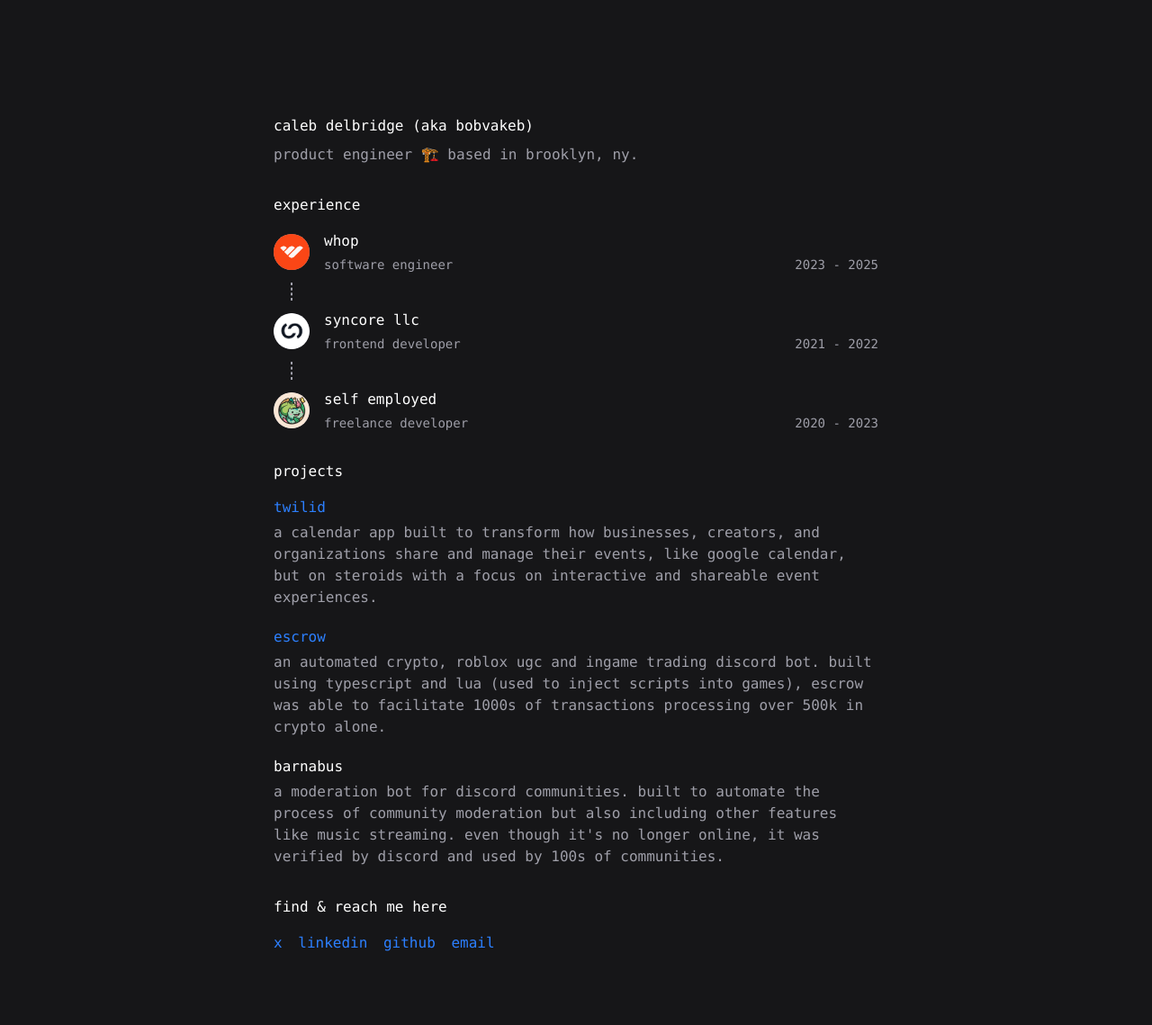
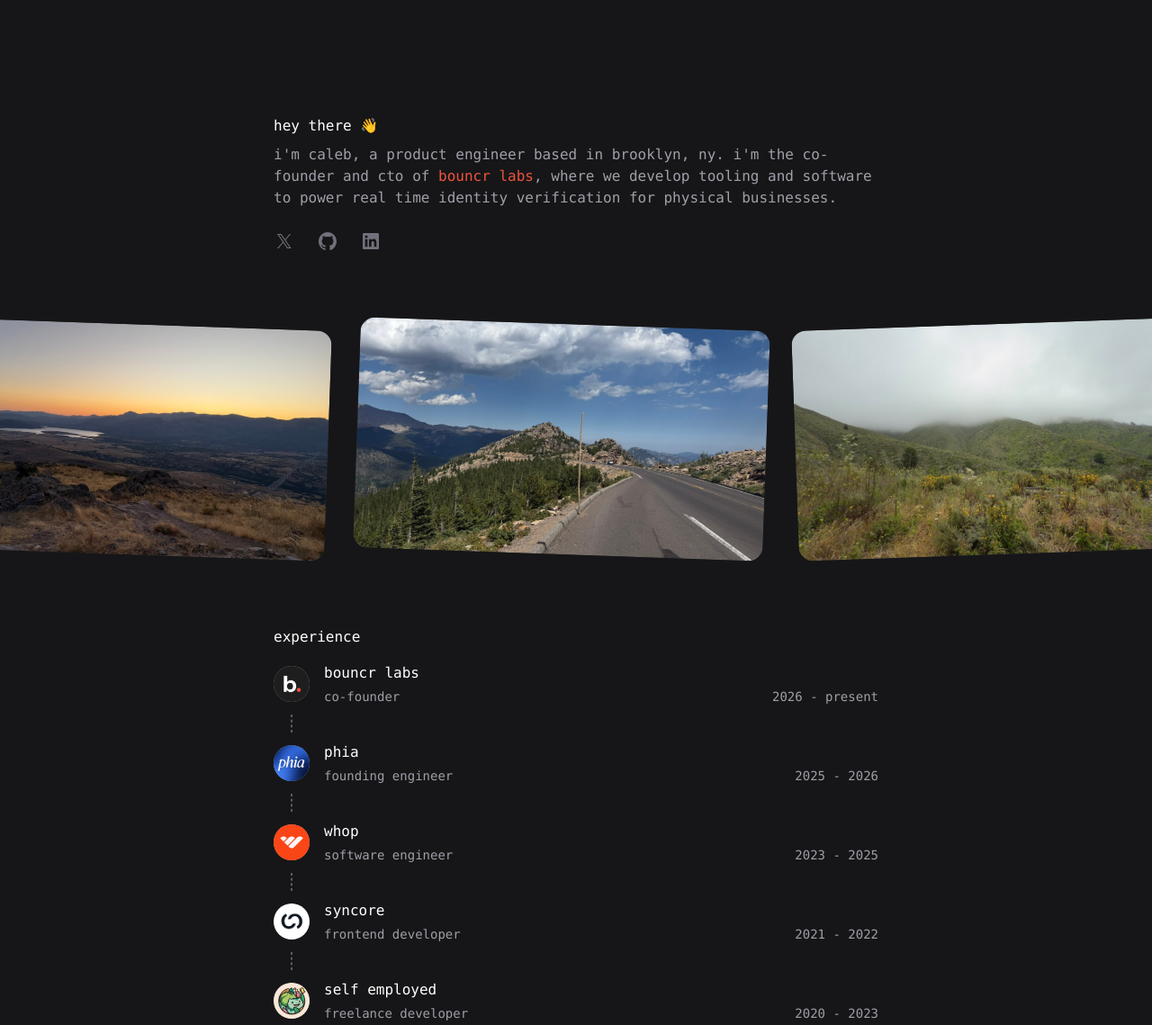
Before and after one commit to Jaxenormus/my-website, an Astro site: page / in a window 1280 px wide. Shown: the whole page at 90% size. Built offline with nearby package versions, Linux system fonts and the light colour scheme; Astro itself is replaced by a stand-in of ours.

Commit message:
refactor: facelift

```diff
--- a/package.json
+++ b/package.json
@@ -17,6 +17,8 @@
 		"@tailwindcss/vite": "^4.1.8",
 		"astro": "5.12.8",
 		"astro-seo": "0.8.4",
+		"embla-carousel": "^8.6.0",
+		"embla-carousel-wheel-gestures": "^8.1.0",
 		"react": "19.1.0",
 		"react-dom": "19.1.0",
 		"tailwindcss": "^4.1.8",
--- /dev/null
+++ b/src/components/Photos.astro
@@ -0,0 +1,50 @@
+---
+import { Image } from "astro:assets";
+import type { ImageMetadata } from "astro";
+
+interface Props {
+  images: ImageMetadata[];
+}
+
+const { images } = Astro.props;
+const rotations = ["rotate-2", "-rotate-2", "rotate-2", "rotate-2", "-rotate-2"];
+---
+
+<div class="embla group relative left-1/2 right-1/2 -mx-[50vw] w-screen cursor-grab overflow-hidden py-4 select-none">
+  <div class="embla__container -ml-5 flex items-center sm:-ml-8">
+    {
+      images.map((image, i) => (
+        <div
+          class="embla__slide ml-5 h-32 flex-none sm:ml-8 sm:h-64"
+          style={`aspect-ratio: ${image.width} / ${image.height}`}
+        >
+          <div
+            class:list={[
+              "relative h-full w-full overflow-hidden rounded-xl bg-zinc-800 transition duration-300 ease-out hover:z-10 hover:rotate-0 hover:scale-105 hover:shadow-2xl hover:shadow-black/40 sm:rounded-2xl",
+              rotations[i % rotations.length],
+            ]}
+          >
+            <Image
+              src={image}
+              alt=""
+              sizes="(min-width: 640px) 40rem, 24rem"
+              draggable={false}
+              class="pointer-events-none absolute inset-0 h-full w-full object-cover"
+            />
+          </div>
+        </div>
+      ))
+    }
+  </div>
+</div>
+
+<style>
+  .embla.is-grabbing {
+    cursor: grabbing;
+  }
+</style>
+
+<script>
+  import { initScrollers } from "@/scripts/photo-scroller";
+  initScrollers();
+</script>
--- a/src/components/Section.astro
+++ b/src/components/Section.astro
@@ -8,7 +8,7 @@ interface Props {
 const { id, title, className } = Astro.props;
 ---
 
-<div id={id} class={`space-y-4 ${className}`}>
+<div id={id} class:list={["space-y-4", className]}>
 	<h2>{title}</h2>
 	<slot />
 </div>
--- a/src/pages/index.astro
+++ b/src/pages/index.astro
@@ -2,16 +2,22 @@
 import "../styles/global.css";
 
 import { Font } from "astro:assets";
+import type { ImageMetadata } from "astro";
 
 import Experience from "@/components/Experience.astro";
-import Link from "@/components/Link.astro";
-import Project from "@/components/Project.astro";
+import Photos from "@/components/Photos.astro";
 import Section from "@/components/Section.astro";
 import { SEO } from "astro-seo";
 
 import syncoreImage from "@/assets/images/syncore.png";
 import whopImage from "@/assets/images/whop.png";
+import phiaImage from "@/assets/images/phia.png";
+import bouncrImage from "@/assets/images/bouncr.png"
 import selfEmployedImage from "@/assets/images/self-employed.png";
+
+const photos = Object.values(
+  import.meta.glob<{ default: ImageMetadata }>("../../public/images/carousel/*.{jpeg,jpg,png}", { eager: true })
+).map((module) => module.default);
 
 const meta = {
   title: "caleb delbridge",
@@ -21,7 +27,7 @@ const meta = {
 };
 ---
 
-<html lang="en" class="bg-[#161618] text-white font-mono">
+<html lang="en" class="bg-[#161618] text-white font-mono overscroll-x-none overscroll-y-none">
   <head>
     <meta charset="utf-8" />
     <link rel="sitemap" href="/sitemap-index.xml" />
@@ -51,15 +57,52 @@ const meta = {
       }}
     />
   </head>
-  <body>
-    <main class="max-w-2xl mx-5 md:mx-auto my-8 md:my-32 space-y-8">
-      <Section id="hero" title="caleb delbridge (aka bobvakeb)">
+  <body class="overflow-x-clip">
+    <main class="max-w-2xl mx-5 md:mx-auto my-16 md:my-32 space-y-8 md:space-y-16">
+      <Section id="hero" title="hey there 👋">
         <p class="text-zinc-400 -mt-2">
-          product engineer 🏗️ based in brooklyn, ny.
+          i'm caleb, a product engineer based in brooklyn, ny. i'm the co-founder and cto of <span class="text-[#EE533D]">bouncr labs</span>, where we develop tooling and software to power real time identity verification for physical businesses.
         </p>
+        <div class="mt-6 flex gap-6">
+          <a class="group -m-1 p-1" href="https://x.com/jaxenormus">
+            <svg viewBox="0 0 24 24" aria-hidden="true" class="h-6 w-6 fill-zinc-500 transition group-hover:fill-zinc-600 dark:fill-zinc-400 dark:group-hover:fill-zinc-300">
+              <path d="M13.3174 10.7749L19.1457 4H17.7646L12.7039 9.88256L8.66193 4H4L10.1122 12.8955L4 20H5.38119L10.7254 13.7878L14.994 20H19.656L13.3171 10.7749H13.3174ZM11.4257 12.9738L10.8064 12.0881L5.87886 5.03974H8.00029L11.9769 10.728L12.5962 11.6137L17.7652 19.0075H15.6438L11.4257 12.9742V12.9738Z"/>
+            </svg>
+          </a>
+          <a class="group -m-1 p-1" href="https://github.com/jaxenormus">
+            <svg viewBox="0 0 24 24" aria-hidden="true" class="h-6 w-6 fill-zinc-500 transition group-hover:fill-zinc-600 dark:fill-zinc-400 dark:group-hover:fill-zinc-300">
+              <path fill-rule="evenodd" clip-rule="evenodd" d="M12 2C6.475 2 2 6.588 2 12.253c0 4.537 2.862 8.369 6.838 9.727.5.09.687-.218.687-.487 0-.243-.013-1.05-.013-1.91C7 20.059 6.35 18.957 6.15 18.38c-.113-.295-.6-1.205-1.025-1.448-.35-.192-.85-.667-.013-.68.788-.012 1.35.744 1.538 1.051.9 1.551 2.338 1.116 2.912.846.088-.666.35-1.115.638-1.371-2.225-.256-4.55-1.14-4.55-5.062 0-1.115.387-2.038 1.025-2.756-.1-.256-.45-1.307.1-2.717 0 0 .837-.269 2.75 1.051.8-.23 1.65-.346 2.5-.346.85 0 1.7.115 2.5.346 1.912-1.333 2.75-1.05 2.75-1.05.55 1.409.2 2.46.1 2.716.637.718 1.025 1.628 1.025 2.756 0 3.934-2.337 4.806-4.562 5.062.362.32.675.936.675 1.897 0 1.371-.013 2.473-.013 2.82 0 .268.188.589.688.486a10.039 10.039 0 0 0 4.932-3.74A10.447 10.447 0 0 0 22 12.253C22 6.588 17.525 2 12 2Z"/>
+            </svg>
+          </a>
+          <a class="group -m-1 p-1" href="https://www.linkedin.com/in/calebdelbridge/">
+            <svg viewBox="0 0 24 24" aria-hidden="true" class="h-6 w-6 fill-zinc-500 transition group-hover:fill-zinc-600 dark:fill-zinc-400 dark:group-hover:fill-zinc-300"><path d="M18.335 18.339H15.67v-4.177c0-.996-.02-2.278-1.39-2.278-1.389 0-1.601 1.084-1.601 2.205v4.25h-2.666V9.75h2.56v1.17h.035c.358-.674 1.228-1.387 2.528-1.387 2.7 0 3.2 1.778 3.2 4.091v4.715zM7.003 8.575a1.546 1.546 0 01-1.548-1.549 1.548 1.548 0 111.547 1.549zm1.336 9.764H5.666V9.75H8.34v8.589zM19.67 3H4.329C3.593 3 3 3.58 3 4.297v15.406C3 20.42 3.594 21 4.328 21h15.338C20.4 21 21 20.42 21 19.703V4.297C21 3.58 20.4 3 19.666 3h.003z"/>
+            </svg>
+          </a>
+        </div>
       </Section>
+      <Photos images={photos} />
       <Section id="experience" title="experience">
         <div class="flex flex-col gap-5">
+          <Experience
+            company="bouncr labs"
+            image={bouncrImage}
+            position="co-founder"
+            start="2026"
+            end="present"
+          />
+          <span
+            class="w-px h-5 ml-[19px] border border-dashed border-zinc-400/50 -my-2.5 hidden min-[400px]:block"
+          ></span>
+          <Experience
+            company="phia"
+            image={phiaImage}
+            position="founding engineer"
+            start="2025"
+            end="2026"
+          />
+          <span
+            class="w-px h-5 ml-[19px] border border-dashed border-zinc-400/50 -my-2.5 hidden min-[400px]:block"
+          ></span>
           <Experience
             company="whop"
             image={whopImage}
@@ -68,17 +111,17 @@ const meta = {
             end="2025"
           />
           <span
-            class="w-px h-5 ml-[19px] border border-dashed border-zinc-400 -my-2.5 hidden min-[400px]:block"
+            class="w-px h-5 ml-[19px] border border-dashed border-zinc-400/50 -my-2.5 hidden min-[400px]:block"
           ></span>
           <Experience
-            company="syncore llc"
+            company="syncore"
             image={syncoreImage}
             position="frontend developer"
             start="2021"
             end="2022"
           />
           <span
-            class="w-px h-5 ml-[19px] border border-dashed border-zinc-400 -my-2.5 hidden min-[400px]:block"
+            class="w-px h-5 ml-[19px] border border-dashed border-zinc-400/50 -my-2.5 hidden min-[400px]:block"
           ></span>
           <Experience
             company="self employed"
@@ -89,36 +132,6 @@ const meta = {
           />
         </div>
       </Section>
-      <Section id="projects" title="projects">
-        <div class="flex flex-col gap-5">
-          <Link href="https://new.twilid.com">
-            <Project
-              title="twilid"
-              description="a calendar app built to transform how businesses, creators, and organizations share and manage their events, like google calendar, but on steroids with a focus on interactive and shareable event experiences."
-            />
-          </Link>
-          <Link href="https://github.com/Jaxenormus/escrow/">
-            <Project
-              title="escrow"
-              description="an automated crypto, roblox ugc and ingame trading discord bot. built using typescript and lua (used to inject scripts into games), escrow was able to facilitate 1000s of transactions processing over 500k in crypto alone."
-            />
-          </Link>
-          <Project
-            title="barnabus"
-            description="a moderation bot for discord communities. built to automate the process of community moderation but also including other features like music streaming. even though it's no longer online, it was verified by discord and used by 100s of communities."
-          />
-        </div>
-      </Section>
-      <Section id="contact" title="find & reach me here">
-        <div class="space-x-2">
-          <Link href="https://x.com/jaxenormus">x</Link>
-          <Link href="https://www.linkedin.com/in/calebdelbridge/"
-            >linkedin</Link
-          >
-          <Link href="https://github.com/jaxenormus">github</Link>
-          <Link href="mailto:me@calebdelbridge.com">email</Link>
-        </div>
-      </Section>
     </main>
   </body>
 </html>
--- /dev/null
+++ b/src/scripts/photo-scroller.ts
@@ -0,0 +1,15 @@
+import EmblaCarousel from "embla-carousel";
+import { WheelGesturesPlugin } from "embla-carousel-wheel-gestures";
+
+export function initScrollers() {
+  document.querySelectorAll<HTMLElement>(".embla").forEach((node) => {
+    const embla = EmblaCarousel(
+      node,
+      { loop: true, align: "center", dragFree: true, containScroll: false },
+      [WheelGesturesPlugin({ forceWheelAxis: "x" })],
+    );
+
+    embla.on("pointerDown", () => node.classList.add("is-grabbing"));
+    embla.on("pointerUp", () => node.classList.remove("is-grabbing"));
+  });
+}
```
Also changed, not shown: pnpm-lock.yaml, public/Group 1321316184.png (deleted), public/Group 1321316186.png (deleted), public/images/bouncr.png (added), public/images/carousel/0C584DD9-397D-4A54-8795-00059196F581_1_102_a.jpeg (added), public/images/carousel/19E5E71B-9EC2-4D44-B717-CA10B708306A_1_105_c.jpeg (added), public/images/carousel/D55E7332-6D96-4AF1-A1F5-8EF181408084_1_105_c.jpeg (added), public/images/carousel/EB9D7469-AE15-4ADE-9B10-18D4393B9C8E_1_105_c.jpeg (added), public/images/phia.png (added), 1 other file.
